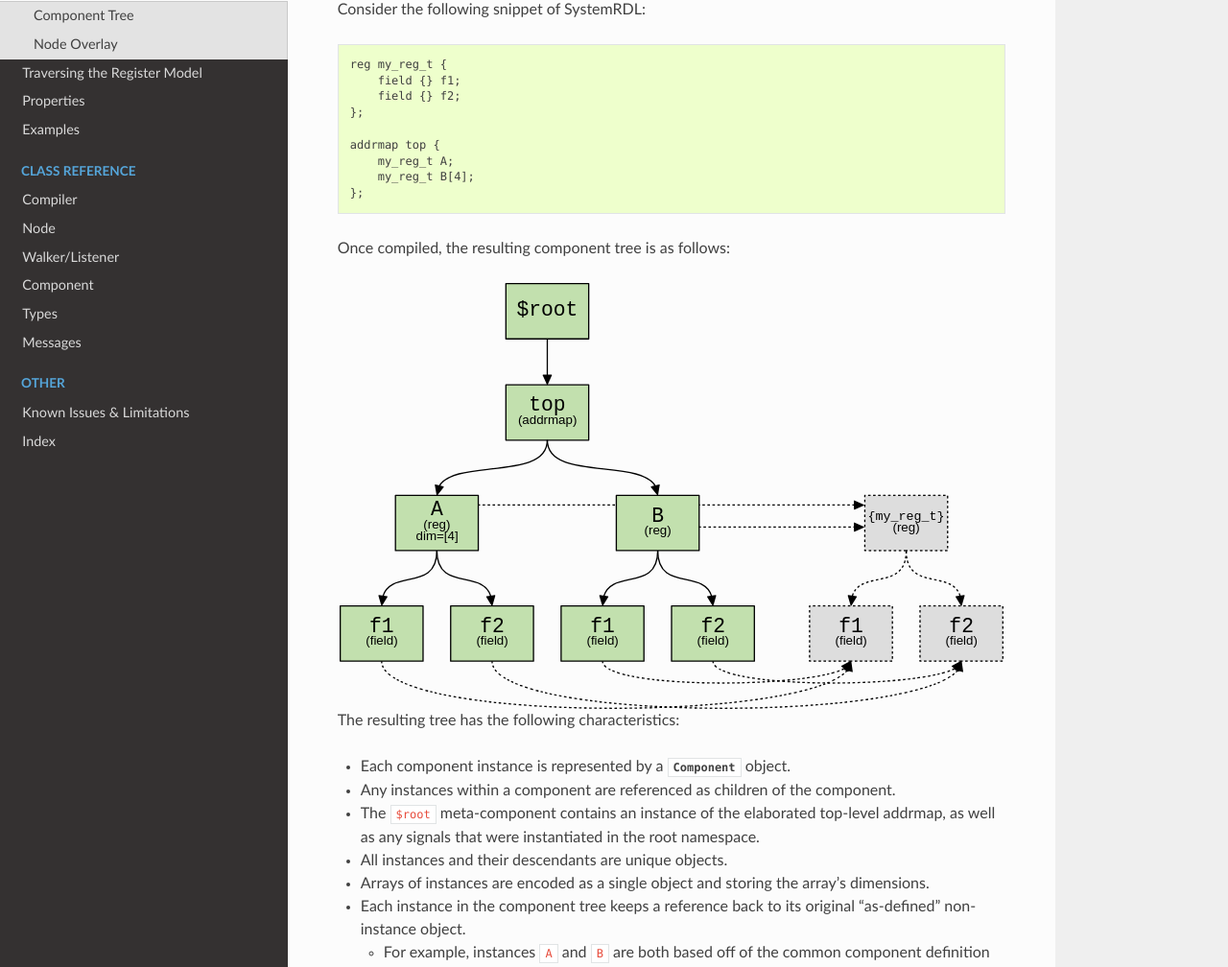
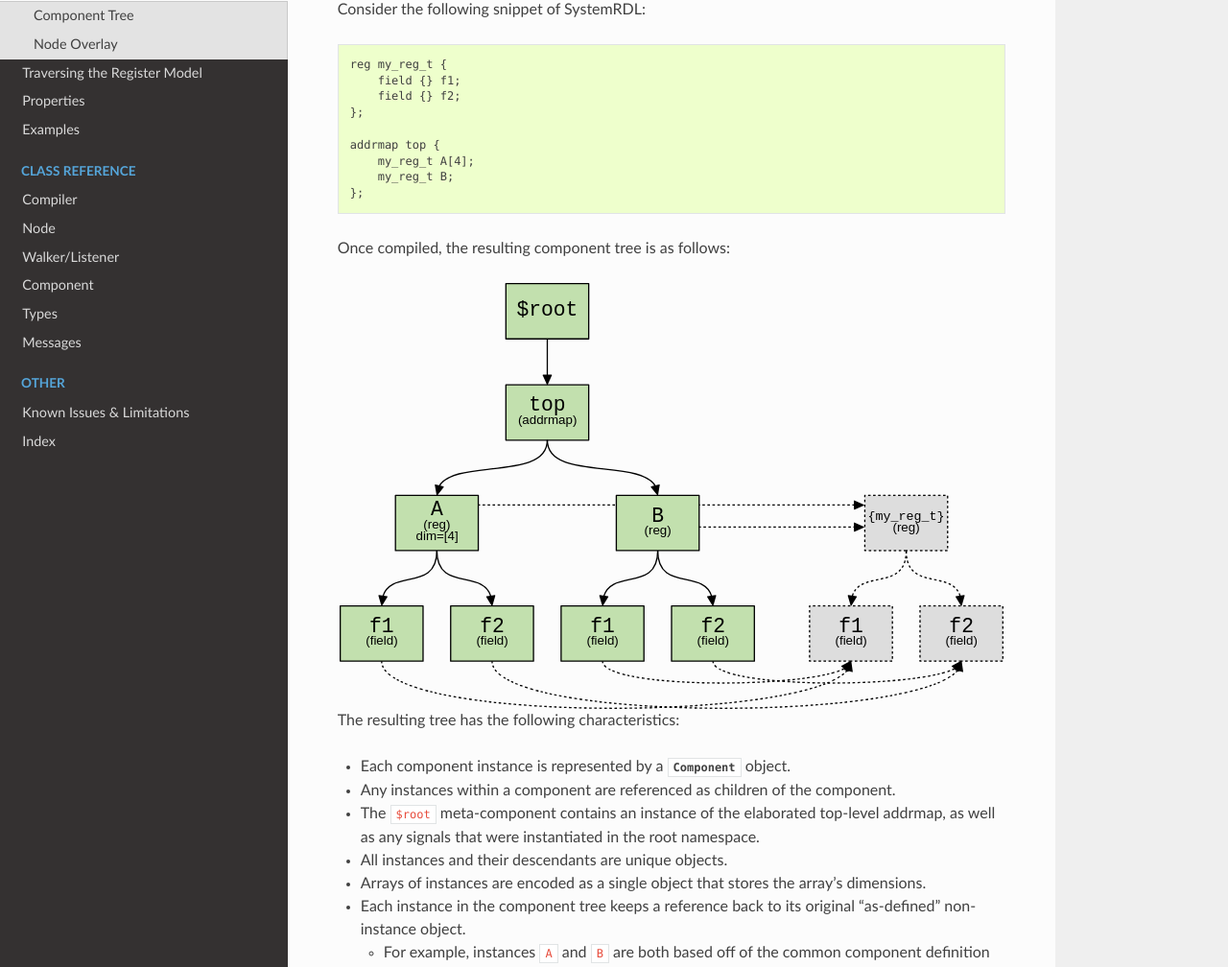
Before and after one commit to SystemRDL/systemrdl-compiler, a Sphinx documentation site: the page built from docs/model_structure.rst, in a window 1280 px wide and 1400 px high. Shown: the part 266-1274 px from the top of the window at 96% size. Built offline with Sphinx 7.4.7 and the Read the Docs theme 2.0.0, drawn with Linux system fonts in a browser that asks for light colours.

Commit message:
Fix doc typo. #3

```diff
--- a/docs/model_structure.rst
+++ b/docs/model_structure.rst
@@ -16,8 +16,8 @@ Consider the following snippet of SystemRDL:
     };
 
     addrmap top {
-        my_reg_t A;
-        my_reg_t B[4];
+        my_reg_t A[4];
+        my_reg_t B;
     };
 
 Once compiled, the resulting component tree is as follows:
@@ -33,7 +33,7 @@ The resulting tree has the following characteristics:
 -   The ``$root`` meta-component contains an instance of the elaborated top-level
     addrmap, as well as any signals that were instantiated in the root namespace.
 -   All instances and their descendants are unique objects.
--   Arrays of instances are encoded as a single object and storing the array's
+-   Arrays of instances are encoded as a single object that stores the array's
     dimensions.
 -   Each instance in the component tree keeps a reference back to its original
     "as-defined" non-instance object.
```
